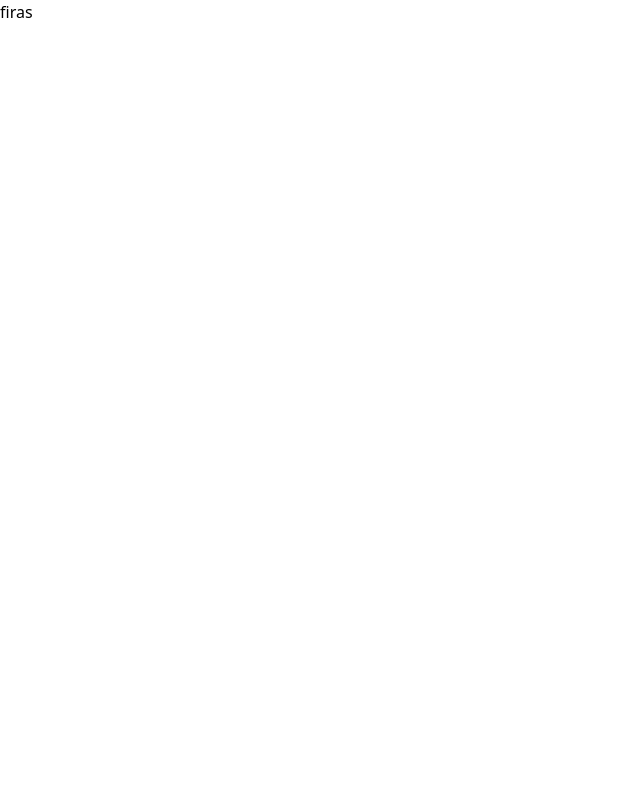
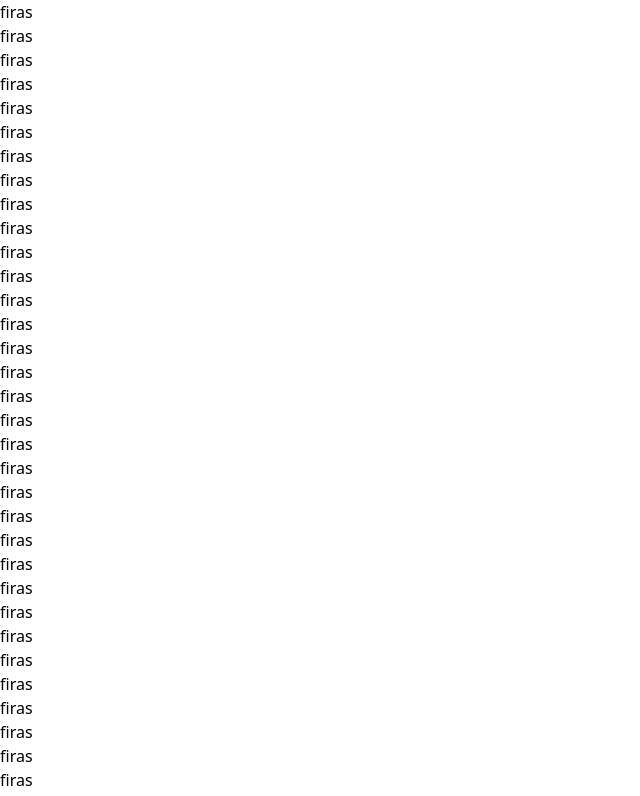
Before and after one commit to MedAziz218/robocup-live-scoreboard, a React (Vite) app in the folder scoreboard/: page / in a window 1280 px wide. Shown: the top 796 px of the page, without its empty margins (0-640 px from the left). Built offline with nearby package versions, Linux system fonts and the light colour scheme.

Commit message:
General structure.

```diff
--- a/scoreboard/src/App.jsx
+++ b/scoreboard/src/App.jsx
@@ -1,11 +1,10 @@
-import BracketGame from "./components/BracketGame"
-
+import Tournament from "./components/Tournament"
 function App() {
 
   return (
-    <>
-      <BracketGame/>
-    </>
+    <div  className="flex justify-center items-center gap">
+      <Tournament/>
+    </div>
   )
 }
 
--- a/scoreboard/src/components/BracketGame.jsx
+++ b/scoreboard/src/components/BracketGame.jsx
@@ -1,11 +1,16 @@
 import React from 'react'
+import Team from './Team';
 
 const BracketGame = () => {
     const name = "firas";
     return (
-        <div className='bg-blue-300 text-black'>
-            {name}
+        <div>
+            <Team name={name} />
+            <Team name={name} />
+            <Team name={name} />
+            <Team name={name} />
         </div>
+
     )
 }
 
--- /dev/null
+++ b/scoreboard/src/components/Column.jsx
@@ -0,0 +1,14 @@
+import React from 'react';
+import BracketGame from './BracketGame';
+
+const Column = ({num}) => {
+  return (
+    <div style={{height: `4200px`}} className='flex flex-col justify-around items-center'>
+      {Array.from({ length: num }, (_, index) => (
+        <BracketGame key={index} /> // Assuming you need a unique key for each rendered component
+      ))}
+    </div>
+  );
+};
+
+export default Column;
--- /dev/null
+++ b/scoreboard/src/components/Team.jsx
@@ -0,0 +1,11 @@
+import React from 'react'
+
+const Team = ({name}) => {
+    return (
+        <div className='bg-blue-300 text-black w-20 border-2 border-gray-800'>
+            {name}
+        </div>
+    )
+}
+
+export default Team
--- /dev/null
+++ b/scoreboard/src/components/Tournament.jsx
@@ -0,0 +1,16 @@
+import React from 'react'
+import Column from './Column'
+
+const Tournament = () => {
+    return (
+        <div className="flex flex-row w-screen justify-around">
+            <Column num={32} />
+            <Column num={8} />
+            <Column num={2} />
+            <Column num={1} />
+        </div>
+
+    )
+}
+
+export default Tournament
```
